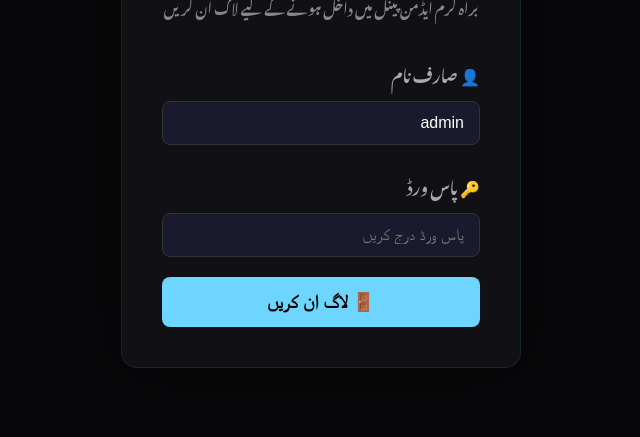
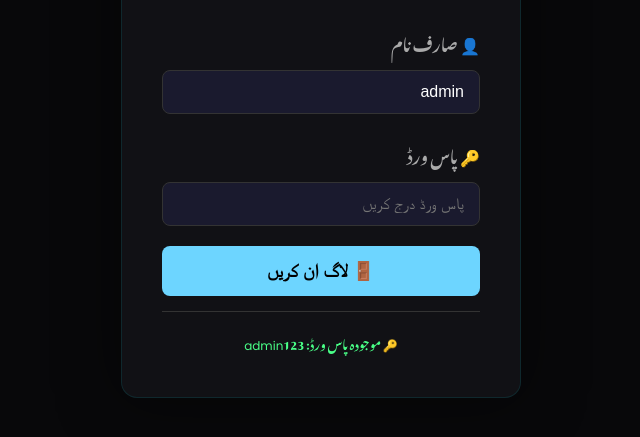
Before and after one commit to irfanurduzone/MI-Urdu-Typing-Master, a plain HTML site: page login.html in a window 1280 px wide. Shown: the part 283-720 px from the top of the page, without its empty margins (319-959 px from the left). Drawn offline with Linux system fonts and the light colour scheme; a web font is replaced by a local one.

Commit message:
Update login.html

```diff
--- a/login.html
+++ b/login.html
@@ -105,13 +105,17 @@
 
         <button onclick="login()">🚪 لاگ ان کریں</button>
         <div class="error" id="loginError">❌ غلط صارف نام یا پاس ورڈ!</div>
+        <div class="info" id="passwordHint">🔑 موجودہ پاس ورڈ: admin123</div>
     </div>
 
     <script>
         // ===== موجودہ پاس ورڈ حاصل کریں =====
         function getCurrentPassword() {
-           return localStorage.getItem('adminPassword') || 'admin123';
+            return localStorage.getItem('adminPassword') || 'admin123';
         }
+
+        // ===== پاس ورڈ ہنٹ دکھائیں =====
+        document.getElementById('passwordHint').textContent = '🔑 موجودہ پاس ورڈ: ' + getCurrentPassword();
 
         // ===== لاگ ان فنکشن =====
         function login() {
```
